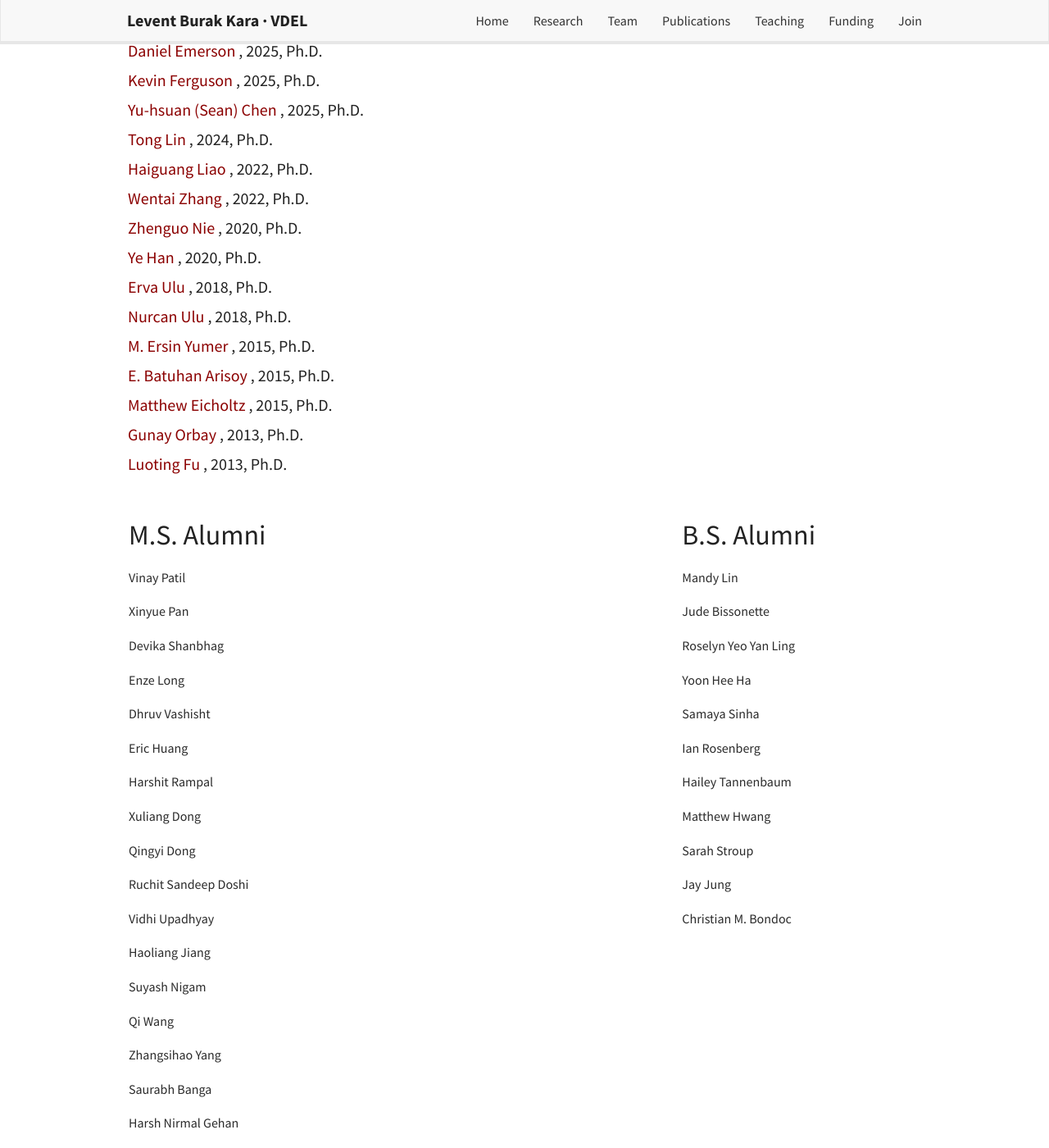
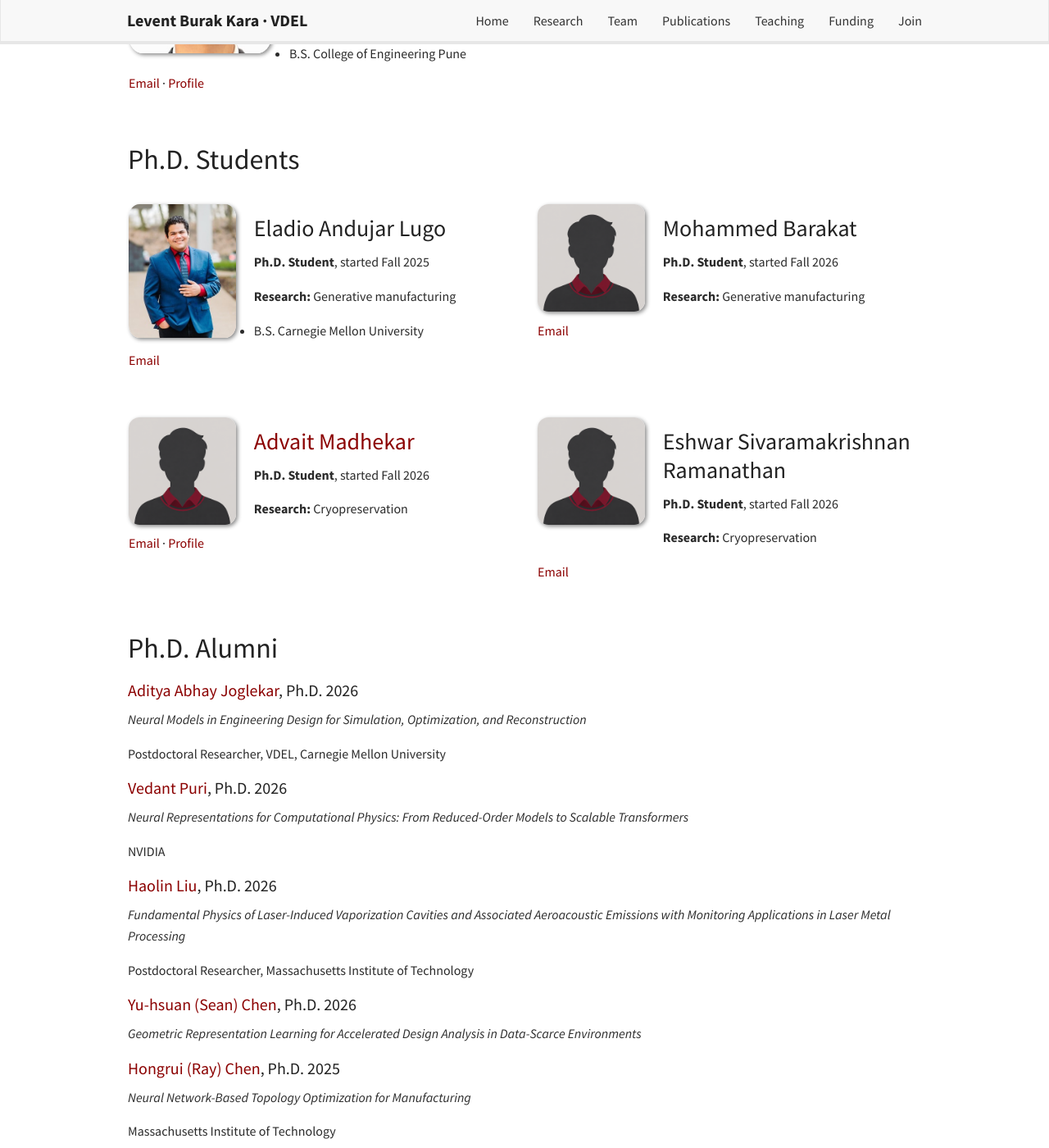
Before and after one commit to levburkara/levburkara.github.io, a Jekyll site: the page built from _pages/team.md, in a window 1280 px wide and 1400 px high, scrolled down 957 px. Shown: the whole window at 82% size. Built offline with Jekyll 4.4.1, drawn with Linux system fonts in a browser that asks for light colours; nearby versions of some CDN libraries; some of the changed text lies outside the part shown.

Commit message:
Add files via upload

```diff
--- a/_data/vdel_alumni_phd.yml
+++ b/_data/vdel_alumni_phd.yml
@@ -1,36 +1,99 @@
-- name: <a href="https://scholar.google.com/citations?user=yKQcX9gAAAAJ&hl=en"> Hongrui (Ray) Chen </a>, 2025
+- name: Aditya Abhay Joglekar
+  year: 2026
+  thesis: "Neural Models in Engineering Design for Simulation, Optimization, and Reconstruction"
+  destination: Postdoctoral Researcher, VDEL, Carnegie Mellon University
+  profile: https://www.linkedin.com/in/adityaajoglekar
 
-- name: <a href="https://www.linkedin.com/in/danemerson13/"> Daniel Emerson </a>, 2025
+- name: Vedant Puri
+  year: 2026
+  thesis: "Neural Representations for Computational Physics: From Reduced-Order Models to Scalable Transformers"
+  destination: NVIDIA
+  profile: https://www.linkedin.com/in/vpuri3
 
-- name: <a href="https://scholar.google.com/citations?user=eDvWyIYAAAAJ&hl=en"> Kevin Ferguson </a>, 2025
+- name: Haolin Liu
+  year: 2026
+  thesis: "Fundamental Physics of Laser-Induced Vaporization Cavities and Associated Aeroacoustic Emissions with Monitoring Applications in Laser Metal Processing"
+  destination: Postdoctoral Researcher, Massachusetts Institute of Technology
+  profile: https://www.linkedin.com/in/haolin-liu-94026b119
 
-- name: <a href="https://scholar.google.com/citations?user=hTcSMF0AAAAJ&hl=zh-TW"> Yu-hsuan (Sean) Chen </a>, 2025
+- name: Yu-hsuan (Sean) Chen
+  year: 2026
+  thesis: "Geometric Representation Learning for Accelerated Design Analysis in Data-Scarce Environments"
+  profile: https://www.linkedin.com/in/sean-cmu/
 
-- name: <a href="https://www.linkedin.com/in/tong-lin-08b889b0/"> Tong Lin </a>, 2024
+- name: Hongrui (Ray) Chen
+  year: 2025
+  thesis: "Neural Network-Based Topology Optimization for Manufacturing"
+  destination: Massachusetts Institute of Technology
+  profile: https://www.linkedin.com/in/hongrui-chen-912167389
 
-- name: <a href="https://www.linkedin.com/in/haiguang-liao-4747bbb0/"> Haiguang Liao </a>, 2022
+- name: Daniel Emerson
+  year: 2025
+  thesis: "Computational Methods to Assist the Development of Liver Cryopreservation Protocols"
+  profile: https://www.linkedin.com/in/danemerson13/
 
-- name: <a href="https://www.linkedin.com/in/wentaiz/"> Wentai Zhang </a>, 2022
+- name: Kevin Ferguson
+  year: 2025
+  thesis: "Data-Driven Geometric Field Prediction Methods and Engineering Applications"
+  profile: https://scholar.google.com/citations?user=eDvWyIYAAAAJ&hl=en
 
-- name: <a href="https://scholar.google.com/citations?user=a42rIigAAAAJ"> Zhenguo Nie </a>, 2020
+- name: Tong Lin
+  year: 2024
+  thesis: "Deep Generative Methods for Target-Specific Drug Design"
+  profile: https://www.linkedin.com/in/tong-lin-08b889b0/
 
-- name: <a href="https://www.kitware.com/ye-han/"> Ye Han </a>, 2020
+- name: Haiguang Liao
+  year: 2022
+  thesis: "Reinforcement and Supervised Learning for Combinatorial Problems in Electronics Design Automation"
+  profile: https://www.linkedin.com/in/haiguang-liao-4747bbb0/
 
-- name: <a href="https://ervaulu.github.io"> Erva Ulu </a>, 2018
+- name: Wentai Zhang
+  year: 2022
+  profile: https://www.linkedin.com/in/wentaiz/
 
-- name: <a href="https://nurcangecer.github.io"> Nurcan Ulu </a>, 2018
+- name: Zhenguo Nie
+  year: 2020
+  destination: Tsinghua University
+  profile: https://cn.linkedin.com/in/zhenguo-nie-846219141
 
-- name: <a href="http://www.meyumer.com"> M. Ersin Yumer </a>, 2015
+- name: Ye Han
+  year: 2020
+  thesis: "Computational Methods for Intraoperative Prediction of Soft-Tissue Deformation Based on Fiducial Marker Registration"
+  destination: Boston Scientific
+  profile: https://www.linkedin.com/in/ye-han-a814b179
 
-- name: <a href="https://www.linkedin.com/in/erhan-batuhan-arisoy"> E. Batuhan Arisoy </a>, 2015
+- name: Erva Ulu
+  year: 2018
+  thesis: "Enhancing the Structural Performance of Additively Manufactured Objects"
+  profile: https://tr.linkedin.com/in/erva-ulu-78787943
 
-- name: <a href="https://www.flsouthern.edu/person/matthew-eicholtz"> Matthew Eicholtz </a>, 2015
+- name: Nurcan Gecer Ulu
+  year: 2018
+  thesis: "Computational Design and Evaluation Methods for Empowering Non-Experts in Digital Fabrication"
+  profile: https://www.linkedin.com/in/nurcangu
 
-- name: <a href="https://www.linkedin.com/in/gunayorbay"> Gunay Orbay </a>, 2013
+- name: Mehmet Ersin Yumer
+  year: 2015
+  thesis: "Learning Shape Proxies from 3D Geometries for Semantic Analysis, Representation, and Manipulation of Man-Made Objects"
+  profile: https://www.linkedin.com/in/meyumer/
 
-- name: <a href="https://www.linkedin.com/in/luoting"> Luoting Fu </a>, 2013
+- name: Erhan B. Arisoy
+  year: 2015
+  thesis: "Enhanced Digital Design Exploration and Recovery Through 3D Wireframe Assistance"
+  profile: https://www.linkedin.com/in/erhan-batuhan-arisoy
 
+- name: Matthew R. Eicholtz
+  year: 2015
+  thesis: "Recognition and Modeling of Planar Mechanical Linkages from Images Using Symbolic and Behavioral Cues"
+  destination: Florida Southern College
+  profile: https://flsouthern.edu/faculty-and-staff/faculty/computer-science/matthew-eicholtz.html#gsc.tab=0
 
-# - name: <a href="[url]"> Name </a>, [Year]
+- name: Gunay Orbay
+  year: 2013
+  thesis: "Computationally Enhanced Product Form Design Through Sketch-Based Interactions"
+  profile: https://www.linkedin.com/in/gunayorbay
 
-# - name: [Name], [Year]
+- name: Luoting Fu
+  year: 2013
+  thesis: "Geometric Modeling for Industrial Design with User-Prescribed Constraints"
+  profile: https://www.linkedin.com/in/luoting
--- a/_data/vdel_current.yml
+++ b/_data/vdel_current.yml
@@ -1,54 +1,46 @@
-- name: Haolin Liu
-  photo: haolinliu.jpg
-  info: Ph.D. candidate, started Spring 2021
-  email: hlinliu1996@gmail.com
-  number_educ: 2
-  education1: M.S. Carnegie Mellon University
-  education2: B.S. Beihang University
-
-- name: Vedant Puri
-  photo: vedantpuri.jpg
-  info: Ph.D. candidate, started Spring 2022
-  email: vedantpu@andrew.cmu.edu
-  number_educ: 1
-  education1: B.S. University of Illinois at Urbana-Champaign
-
 - name: Aditya Joglekar
+  group: postdoc
+  role: Postdoctoral Researcher
   photo: adityajoglekar.jpg
-  info: Ph.D. candidate, started Spring 2024
   email: aajoglek@andrew.cmu.edu
-  number_educ: 2
-  education1: M.S. Carnegie Mellon University
-  education2: B.S. College of Engineering Pune
+  profile: https://www.linkedin.com/in/adityaajoglekar
+  research: Neural models for engineering design, simulation, optimization, and reconstruction
+  education:
+    - Ph.D. Carnegie Mellon University, 2026
+    - M.S. Carnegie Mellon University
+    - B.S. College of Engineering Pune
 
 - name: Eladio Andujar Lugo
+  group: phd
+  role: Ph.D. Student
+  started: Fall 2025
   photo: eladioandujarlugo.jpg
-  info: Ph.D. candidate, started Fall 2025
   email: eandujar@andrew.cmu.edu
-  number_educ: 1
-  education1: B.S. Carnegie Mellon University
+  research: Generative manufacturing
+  education:
+    - B.S. Carnegie Mellon University
 
-- name: Xuzhe Zeng
-  photo: xuzhezeng.jpg
-  info: M.S. candidate, started Fall 2024
-  email: xuzhez@andrew.cmu.edu
-  number_educ: 1
-  education1: B.S. Chang’an University
+- name: Mohammed Barakat
+  group: phd
+  role: Ph.D. Student
+  started: Fall 2026
+  photo: placeholder-member.png
+  email: mohammeb@andrew.cmu.edu
+  research: Generative manufacturing
 
-#follow the exact indenting and formatting  shown below
+- name: Advait Madhekar
+  group: phd
+  role: Ph.D. Student
+  started: Fall 2026
+  photo: placeholder-member.png
+  email: amadheka@andrew.cmu.edu
+  profile: https://www.linkedin.com/in/advaitmadhekar
+  research: Cryopreservation
 
-# - name:
-#   photo:
-#   info:
-#   email:
-#   number_educ: 1
-#   education1:
-
-
-# - name:
-#   photo:
-#   info:
-#   email:
-#   number_educ: 2
-#   education1:
-#   education2:
+- name: Eshwar Sivaramakrishnan Ramanathan
+  group: phd
+  role: Ph.D. Student
+  started: Fall 2026
+  photo: placeholder-member.png
+  email: esivaram@andrew.cmu.edu
+  research: Cryopreservation
```
Also changed, not shown: _data/vdel_alumni_ms.yml (+35 -31 lines).
